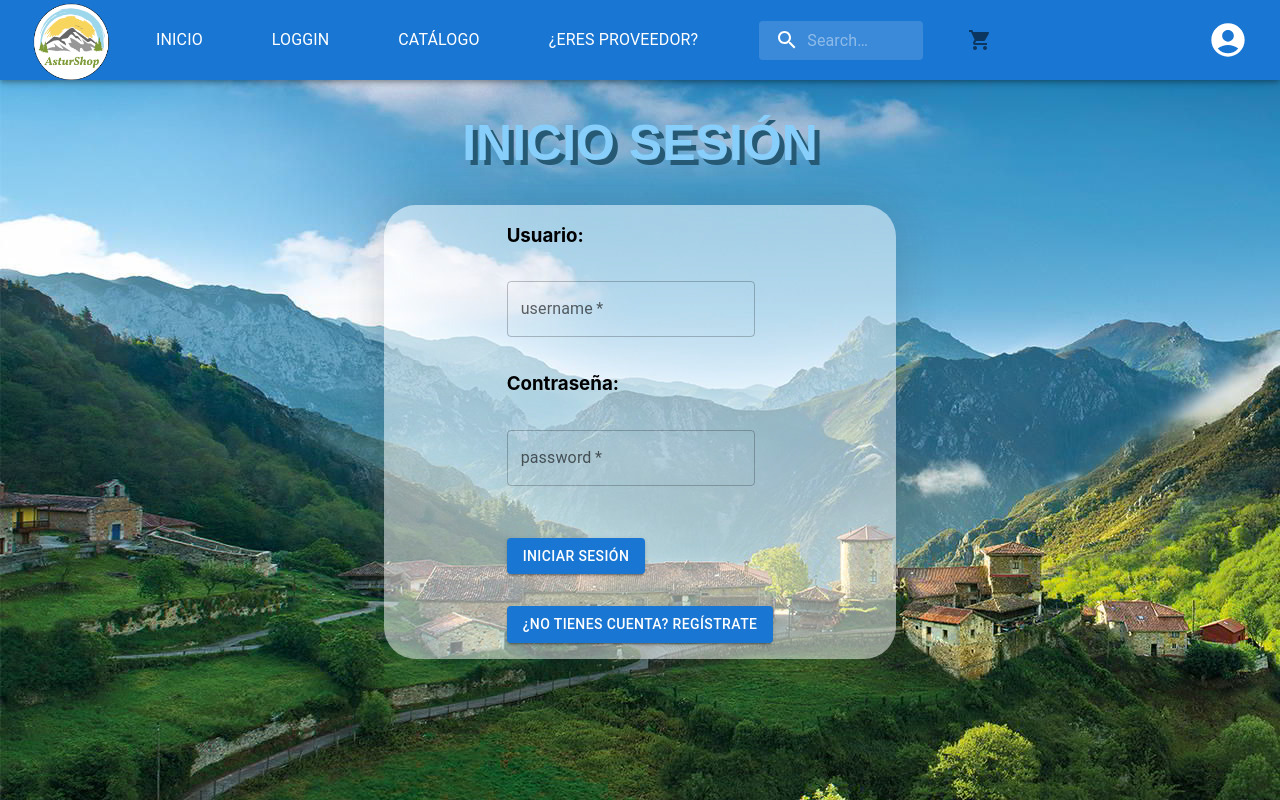
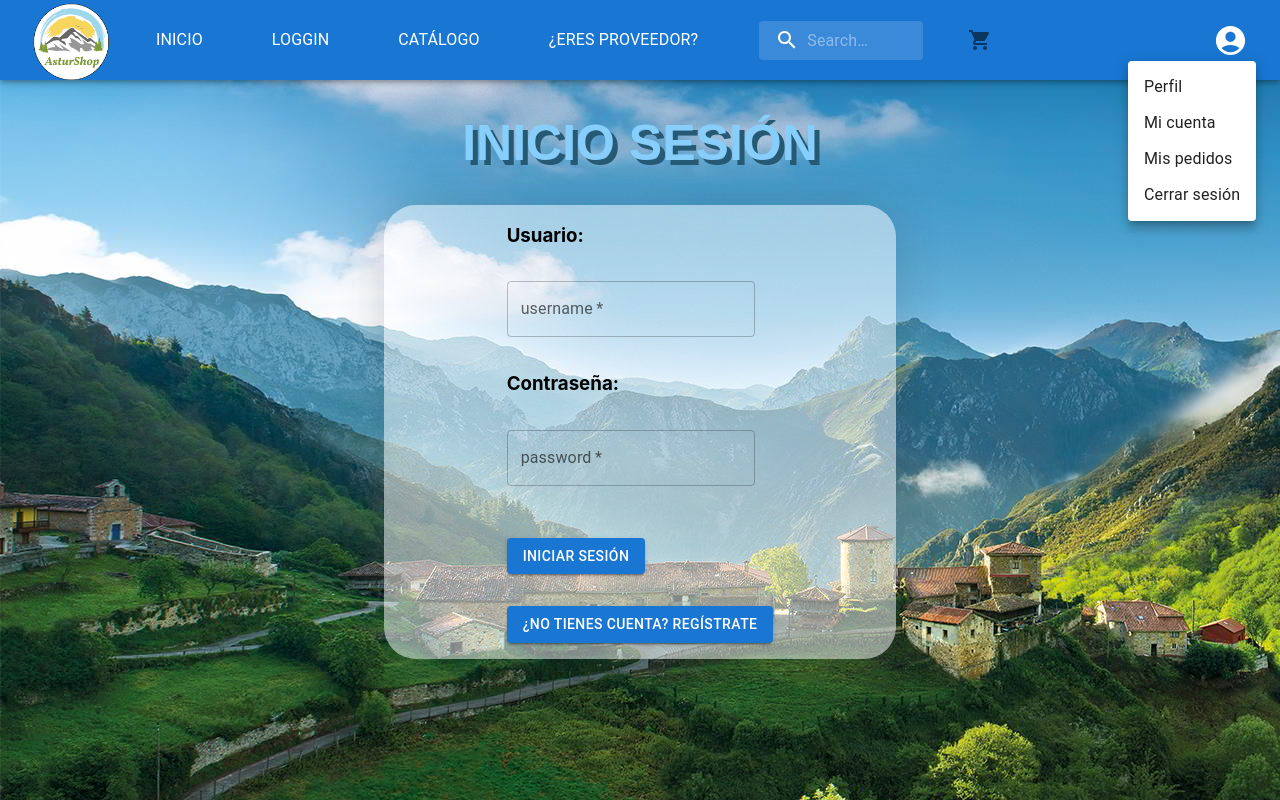
Before and after one commit to Arquisoft/dede_es1b, a React (Create React App) app in the folder webapp/: page /loggin in a window 1280 px wide. Both pictures are taken after a click on the button 1228 px from the left and 40 px from the top of the page. Built offline with nearby package versions, Linux system fonts and the light colour scheme; no server answers.

Commit message:
añadido menu despegable a icono de sesino

```diff
--- a/webapp/src/pages/menuBar.tsx
+++ b/webapp/src/pages/menuBar.tsx
@@ -19,6 +19,9 @@ import SearchIcon from '@mui/icons-material/Search';
 import logo from '../logoAsturShop.png'
 import { AlignHorizontalLeft, ShoppingCart } from '@mui/icons-material';
 import AccountCircle from '@mui/icons-material/AccountCircle';
+
+const settings = ['Perfil', 'Mi cuenta', 'Mis pedidos', 'Cerrar sesión'];
+
 
 const Search = styled('div')(({ theme }) => ({
   position: 'relative',
@@ -63,7 +66,16 @@ const StyledInputBase = styled(InputBase)(({ theme }) => ({
 }));
 
 const ResponsiveAppBar = () => {
+  const [anchorElUser, setAnchorElUser] = React.useState(null);
 
+
+  const handleOpenUserMenu = (event: { currentTarget: any; }) => {
+    setAnchorElUser(event.currentTarget);
+  };
+
+  const handleCloseUserMenu = () => {
+    setAnchorElUser(null);
+  };
 
   return (
     <div className="appBar">
@@ -120,22 +132,45 @@ const ResponsiveAppBar = () => {
 
           <Box sx={{ paddingLeft:'3%' ,marginRight:'auto'}}>
           <div className="shoppingIcon">
-          <IconButton   >
+          <IconButton  >
                 <ShoppingCart />
             </IconButton>
           </div>
+
           </Box>
 
 
           <Box  sx={{marginLeft:'auto'}}>
           <div className="iconoLoggin">
-                <IconButton>
+                <IconButton onClick={handleOpenUserMenu}  >
                 <AccountCircle
-                  style={{ fontSize: "40px", color: '#FFFFFF ' }}
+                  style={{ fontSize: "35px", color: '#FFFFFF ' }}
                 />
                 </IconButton>
 
           </div>
+          <Menu
+              sx={{ mt: '45px' }}
+              id="menu-appbar"
+              anchorEl={anchorElUser}
+              anchorOrigin={{
+                vertical: 'top',
+                horizontal: 'right',
+              }}
+              keepMounted
+              transformOrigin={{
+                vertical: 'top',
+                horizontal: 'right',
+              }}
+              open={Boolean(anchorElUser)}
+              onClose={handleCloseUserMenu}
+            >
+              {settings.map((setting) => (
+                <MenuItem key={setting} onClick={handleCloseUserMenu}>
+                  <Typography textAlign="center">{setting}</Typography>
+                </MenuItem>
+              ))}
+            </Menu>
           </Box>
         </Toolbar>
 
@@ -147,3 +182,6 @@ const ResponsiveAppBar = () => {
   );
 };
 export default ResponsiveAppBar;
+function setAnchorElUser(currentTarget: any) {
+  throw new Error('Function not implemented.');
+}
```
